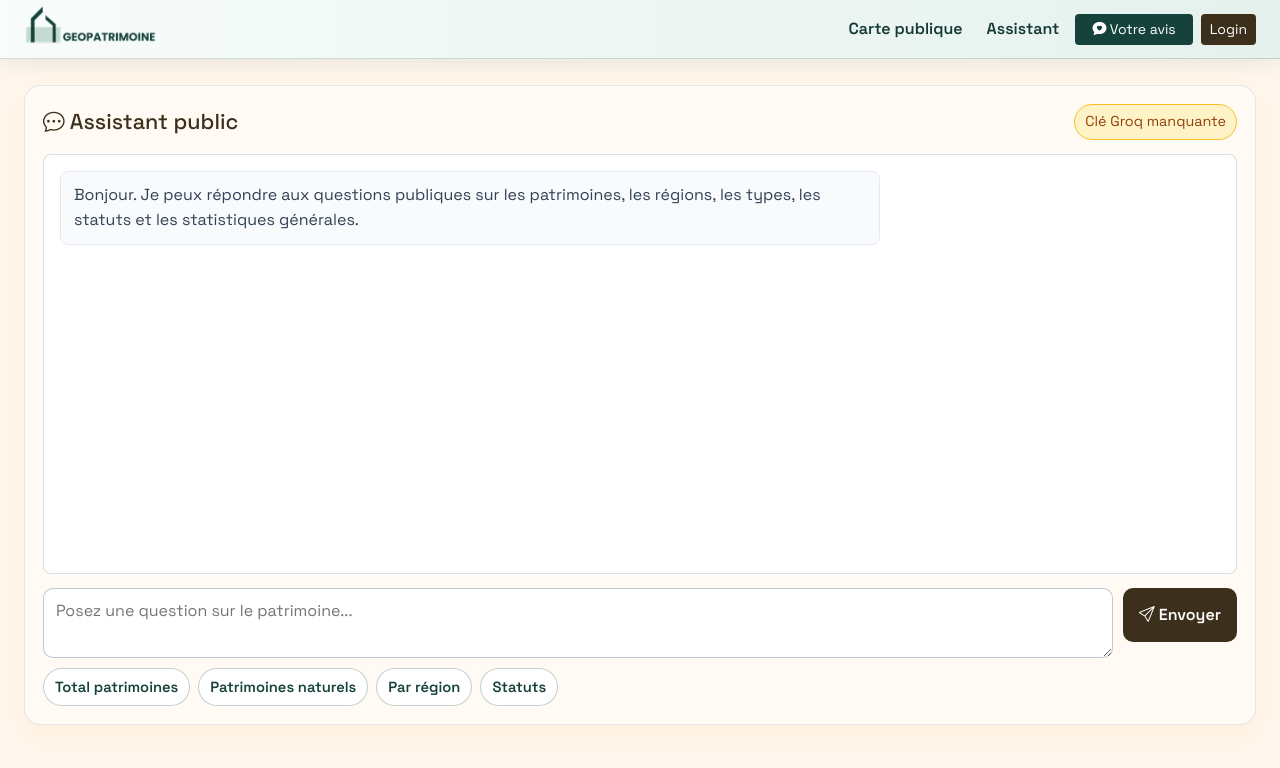
After one commit to MohammedBelfellah/patrimoine, a Django app: page /chatbot/ in a window 1280 px wide. The commit adds this page. Shown: the top 768 px of the page. Run offline with Django 5.2, Linux system fonts and the light colour scheme.

Commit message:
Add chatbot functionality and update environment settings for Geo Patrimoine Hub

```diff
--- a/core/templates/core/base.html
+++ b/core/templates/core/base.html
@@ -261,6 +261,7 @@
             <div class="collapse navbar-collapse" id="mainNav">
                 <ul class="navbar-nav ms-auto align-items-lg-center gap-lg-2">
                     <li class="nav-item"><a class="nav-link" href="{% url 'public-map' %}">Carte publique</a></li>
+                    <li class="nav-item"><a class="nav-link" href="{% url 'chatbot' %}">Assistant</a></li>
                     {% if FEEDBACK_FORM_URL %}
                     <li class="nav-item">
                         <a class="btn btn-sm btn-copper px-3" href="{{ FEEDBACK_FORM_URL }}" target="_blank" rel="noopener noreferrer" title="Ouvre le formulaire Google (avis et suggestions)">
--- /dev/null
+++ b/core/templates/core/chatbot.html
@@ -0,0 +1,203 @@
+{% extends "core/base.html" %}
+{% block title %}Assistant - Geo Patrimoine Hub{% endblock %}
+
+{% block head_extra %}
+<style>
+  .chat-shell {
+    min-height: calc(100vh - 180px);
+    display: grid;
+    grid-template-rows: auto 1fr auto;
+    gap: 14px;
+  }
+
+  .chat-header {
+    display: flex;
+    justify-content: space-between;
+    gap: 12px;
+    align-items: center;
+  }
+
+  .chat-title {
+    margin: 0;
+    color: var(--ink);
+    font-size: 1.35rem;
+  }
+
+  .chat-status {
+    font-size: .9rem;
+    color: #166534;
+    background: #dcfce7;
+    border: 1px solid #86efac;
+    border-radius: 999px;
+    padding: 6px 10px;
+    white-space: nowrap;
+  }
+
+  .chat-status.off {
+    color: #92400e;
+    background: #fef3c7;
+    border-color: #fbbf24;
+  }
+
+  .chat-messages {
+    background: #fff;
+    border: 1px solid rgba(148, 163, 184, 0.35);
+    border-radius: 8px;
+    padding: 16px;
+    overflow-y: auto;
+    min-height: 420px;
+    max-height: 62vh;
+  }
+
+  .message {
+    max-width: 820px;
+    margin-bottom: 12px;
+    padding: 11px 13px;
+    border-radius: 8px;
+    line-height: 1.55;
+    white-space: pre-wrap;
+  }
+
+  .message.bot {
+    background: #f8fafc;
+    border: 1px solid #e2e8f0;
+    color: #334155;
+  }
+
+  .message.user {
+    background: #16423c;
+    color: #fff;
+    margin-left: auto;
+  }
+
+  .chat-form {
+    display: grid;
+    grid-template-columns: 1fr auto;
+    gap: 10px;
+    align-items: start;
+  }
+
+  .chat-form textarea {
+    min-height: 54px;
+    resize: vertical;
+    margin-bottom: 0;
+  }
+
+  .chat-form button {
+    min-height: 54px;
+    border-radius: 8px;
+  }
+
+  .quick-prompts {
+    display: flex;
+    flex-wrap: wrap;
+    gap: 8px;
+    margin-top: 10px;
+  }
+
+  .quick-prompts button {
+    background: #fff !important;
+    color: #16423c !important;
+    border: 1px solid rgba(22, 66, 60, 0.25) !important;
+    border-radius: 999px !important;
+    padding: 7px 11px !important;
+    font-size: .92rem;
+  }
+
+  @media (max-width: 640px) {
+    .chat-header,
+    .chat-form {
+      grid-template-columns: 1fr;
+      display: grid;
+    }
+
+    .chat-status {
+      justify-self: start;
+      white-space: normal;
+    }
+  }
+</style>
+{% endblock %}
+
+{% block content %}
+<div class="app-card chat-shell">
+  <div class="chat-header">
+    <h1 class="chat-title"><i class="bi bi-chat-dots"></i> Assistant public</h1>
+    <span class="chat-status {% if not groq_configured %}off{% endif %}">
+      {% if groq_configured %}IA connectée{% else %}Clé Groq manquante{% endif %}
+    </span>
+  </div>
+
+  <div id="chatMessages" class="chat-messages" aria-live="polite">
+    <div class="message bot">Bonjour. Je peux répondre aux questions publiques sur les patrimoines, les régions, les types, les statuts et les statistiques générales.</div>
+  </div>
+
+  <div>
+    <form id="chatForm" class="chat-form">
+      {% csrf_token %}
+      <textarea id="chatInput" maxlength="800" placeholder="Posez une question sur le patrimoine..." required></textarea>
+      <button id="chatSubmit" type="submit"><i class="bi bi-send"></i> Envoyer</button>
+    </form>
+    <div class="quick-prompts" aria-label="Exemples">
+      <button type="button" data-prompt="Combien de patrimoines sont enregistrés ?">Total patrimoines</button>
+      <button type="button" data-prompt="Quels sont les patrimoines naturels ?">Patrimoines naturels</button>
+      <button type="button" data-prompt="Donne-moi les patrimoines par région.">Par région</button>
+      <button type="button" data-prompt="Explique les différents statuts des patrimoines.">Statuts</button>
+    </div>
+  </div>
+</div>
+
+<script>
+  const form = document.getElementById('chatForm');
+  const input = document.getElementById('chatInput');
+  const submit = document.getElementById('chatSubmit');
+  const messages = document.getElementById('chatMessages');
+
+  function addMessage(text, type) {
+    const el = document.createElement('div');
+    el.className = `message ${type}`;
+    el.textContent = text;
+    messages.appendChild(el);
+    messages.scrollTop = messages.scrollHeight;
+    return el;
+  }
+
+  async function askBot(message) {
+    submit.disabled = true;
+    const waiting = addMessage('Réponse en cours...', 'bot');
+    try {
+      const response = await fetch('{% url "chatbot-api" %}', {
+        method: 'POST',
+        headers: {
+          'Content-Type': 'application/json',
+          'X-CSRFToken': document.querySelector('[name=csrfmiddlewaretoken]').value,
+        },
+        body: JSON.stringify({ message }),
+      });
+      const data = await response.json();
+      waiting.textContent = data.answer || data.error || 'Aucune réponse disponible.';
+    } catch (error) {
+      waiting.textContent = "Le chatbot n'est pas joignable pour le moment.";
+    } finally {
+      submit.disabled = false;
+      input.focus();
+    }
+  }
+
+  form.addEventListener('submit', (event) => {
+    event.preventDefault();
+    const message = input.value.trim();
+    if (!message) return;
+    addMessage(message, 'user');
+    input.value = '';
+    askBot(message);
+  });
+
+  document.querySelectorAll('[data-prompt]').forEach((button) => {
+    button.addEventListener('click', () => {
+      input.value = button.dataset.prompt;
+      form.requestSubmit();
+    });
+  });
+</script>
+{% endblock %}
--- a/core/urls.py
+++ b/core/urls.py
@@ -5,6 +5,8 @@ from patrimoine import views as pat_views
 
 urlpatterns = [
     path("", views.public_map_view, name="public-map"),
+    path("chatbot/", views.chatbot_view, name="chatbot"),
+    path("api/chatbot/", views.chatbot_api, name="chatbot-api"),
     path("login/", views.login_view, name="login"),
     path("logout/", views.logout_view, name="logout"),
     path("dashboard/", views.dashboard_router_view, name="dashboard"),
--- a/core/views.py
+++ b/core/views.py
@@ -1,13 +1,19 @@
 import json
 import logging
+import re
+from urllib.error import HTTPError, URLError
+from urllib.request import Request, urlopen
 
 from django.contrib.auth import logout
 from django.contrib.auth.decorators import login_required
 from django.contrib.auth.models import Group
 from django.contrib.auth.views import LoginView
+from django.conf import settings
 from django.db import DatabaseError
-from django.db.models import Count
+from django.db.models import Count, Q
+from django.http import JsonResponse
 from django.shortcuts import redirect, render
+from django.views.decorators.http import require_POST
 
 from .forms import EmailAuthenticationForm
 from patrimoine.models import Inspection, Intervention, Patrimoine, Region
@@ -118,6 +124,14 @@ def public_dashboard_view(request):
     return render(request, "core/dashboard_public.html")
 
 
+def chatbot_view(request):
+    return render(
+        request,
+        "core/chatbot.html",
+        {"groq_configured": bool(settings.GROQ_API_KEY)},
+    )
+
+
 def public_map_view(request):
     data = []
     regions = Region.objects.none()
@@ -168,6 +182,241 @@ def public_map_view(request):
         "patrimoine_statuts": Patrimoine.PATRIMOINE_STATUTS,
     }
     return render(request, "core/public_map.html", context)
+
+
+PRIVATE_CHATBOT_TERMS = {
+    "password",
+    "mot de passe",
+    "email",
+    "e-mail",
+    "mail",
+    "user",
+    "utilisateur",
+    "admin",
+    "superadmin",
+    "inspecteur",
+    "audit",
+    "log",
+    "file_path",
+    "chemin",
+    "uploaded_by",
+    "created_by",
+    "token",
+    "secret",
+    "smtp",
+    "database_url",
+    "api key",
+    "clé api",
+}
+
+
+CHATBOT_SYSTEM_PROMPT = """
+Tu es l'assistant public de Geo Patrimoine Hub.
+Réponds en français simple, utile et concis.
+Tu peux expliquer les données publiques du patrimoine fournies dans le contexte.
+Tu ne dois jamais inventer des données absentes du contexte.
+Tu ne dois jamais révéler ou deviner des informations privées: comptes utilisateurs,
+emails, mots de passe, inspecteurs, administrateurs, journaux d'audit, chemins de fichiers,
+clés, tokens, configuration serveur, données internes ou informations personnelles.
+Si une demande vise ces informations, refuse brièvement et propose une alternative publique.
+Si la question est générale, aide l'utilisateur, mais précise quand la réponse ne vient pas
+directement de la base de données.
+""".strip()
+
+
+def _chatbot_private_request(message):
+    text = message.lower()
+    return any(term in text for term in PRIVATE_CHATBOT_TERMS)
+
+
+def _chatbot_search_terms(message):
+    return [
+        term
+        for term in re.findall(r"[\wÀ-ÿ'-]{3,}", message.lower())
+        if term
+        not in {
+            "les",
+            "des",
+            "une",
+            "dans",
+            "avec",
+            "pour",
+            "quoi",
+            "quel",
+            "quelle",
+            "combien",
+            "patrimoine",
+            "patrimoines",
+        }
+    ][:8]
+
+
+def _public_patrimoine_context(message):
+    stats = {
+        "total_patrimoines": Patrimoine.objects.count(),
+        "total_regions": Region.objects.count(),
+        "total_inspections": Inspection.objects.count(),
+        "total_interventions": Intervention.objects.count(),
+        "patrimoines_par_type": list(
+            Patrimoine.objects.values("type_patrimoine")
+            .annotate(total=Count("id_patrimoine"))
+            .order_by("type_patrimoine")
+        ),
+        "patrimoines_par_statut": list(
+            Patrimoine.objects.values("statut")
+            .annotate(total=Count("id_patrimoine"))
+            .order_by("statut")
+        ),
+        "patrimoines_par_region": list(
+            Patrimoine.objects.values("id_commune__id_province__id_region__nom_region")
+            .annotate(total=Count("id_patrimoine"))
+            .order_by("id_commune__id_province__id_region__nom_region")
+        ),
+    }
+
+    terms = _chatbot_search_terms(message)
+    query = Q()
+    for term in terms:
+        query |= (
+            Q(nom_fr__icontains=term)
+            | Q(nom_ar__icontains=term)
+            | Q(description__icontains=term)
+            | Q(type_patrimoine__icontains=term)
+            | Q(statut__icontains=term)
+            | Q(id_commune__nom_commune__icontains=term)
+            | Q(id_commune__id_province__nom_province__icontains=term)
+            | Q(id_commune__id_province__id_region__nom_region__icontains=term)
+        )
+
+    patrimoines = Patrimoine.objects.select_related(
+        "id_commune__id_province__id_region"
+    )
+    if query:
+        patrimoines = patrimoines.filter(query)
+    patrimoines = patrimoines.order_by("nom_fr")[:12]
+
+    items = []
+    for patrimoine in patrimoines:
+        commune = patrimoine.id_commune
+        province = commune.id_province if commune else None
+        region = province.id_region if province else None
+        centroid = None
+        if patrimoine.centroid_geom:
+            centroid = {
+                "lat": patrimoine.centroid_geom.y,
+                "lng": patrimoine.centroid_geom.x,
+            }
+        items.append(
+            {
+                "nom_fr": patrimoine.nom_fr,
+                "nom_ar": patrimoine.nom_ar,
+                "description": patrimoine.description,
+                "type": patrimoine.get_type_patrimoine_display(),
+                "statut": patrimoine.get_statut_display(),
+                "region": region.nom_region if region else "",
+                "province": province.nom_province if province else "",
+                "commune": commune.nom_commune if commune else "",
+                "centroid": centroid,
+            }
+        )
+
+    return {"stats": stats, "resultats_publics": items}
+
+
+def _groq_chat(message, context):
+    payload = {
+        "model": settings.GROQ_MODEL,
+        "messages": [
+            {"role": "system", "content": CHATBOT_SYSTEM_PROMPT},
+            {
+                "role": "user",
+                "content": (
+                    "Question utilisateur:\n"
+                    f"{message}\n\n"
+                    "Contexte public autorisé depuis la base de données:\n"
+                    f"{json.dumps(context, ensure_ascii=False, default=str)}"
+                ),
+            },
+        ],
+        "temperature": 0.2,
+        "max_completion_tokens": 700,
+    }
+    request = Request(
+        settings.GROQ_API_URL,
+        data=json.dumps(payload).encode("utf-8"),
+        headers={
+            "Authorization": f"Bearer {settings.GROQ_API_KEY}",
+            "Accept": "application/json",
+            "Content-Type": "application/json",
+            "User-Agent": "GeoPatrimoineHub/1.0",
+        },
+        method="POST",
+    )
+    with urlopen(request, timeout=30) as response:
+        data = json.loads(response.read().decode("utf-8"))
+    return data["choices"][0]["message"]["content"].strip()
+
+
+@require_POST
+def chatbot_api(request):
+    try:
+        payload = json.loads(request.body.decode("utf-8"))
+    except (json.JSONDecodeError, UnicodeDecodeError):
+        return JsonResponse({"error": "Requête invalide."}, status=400)
+
+    message = str(payload.get("message", "")).strip()
+    if not message:
+        return JsonResponse({"error": "Écrivez une question."}, status=400)
+    if len(message) > 800:
+        return JsonResponse({"error": "Question trop longue."}, status=400)
+
+    if _chatbot_private_request(message):
+        return JsonResponse(
+            {
+                "answer": (
+                    "Je ne peux pas fournir d'informations privées ou internes. "
+                    "Je peux vous aider avec les données publiques des patrimoines, "
+                    "les régions, les types, les statuts et les statistiques générales."
+                )
+            }
+        )
+
+    try:
+        context = _public_patrimoine_context(message)
+    except DatabaseError:
+        logger.exception("Unable to build public chatbot context")
+        return JsonResponse(
+            {"answer": "Je n'arrive pas à consulter la base de données pour le moment."},
+            status=503,
+        )
+
+    if not settings.GROQ_API_KEY:
+        return JsonResponse(
+            {
+                "answer": (
+                    "Le chatbot IA n'est pas encore configuré. Ajoutez GROQ_API_KEY "
+                    "dans .env, puis redémarrez le service web."
+                )
+            },
+            status=503,
+        )
+
+    try:
+        answer = _groq_chat(message, context)
+    except HTTPError as exc:
+        logger.exception("Groq API HTTP error: %s", exc)
+        return JsonResponse(
+            {"answer": "Groq a refusé la requête. Vérifiez la clé API et le modèle."},
+            status=502,
+        )
+    except (URLError, TimeoutError, KeyError, json.JSONDecodeError):
+        logger.exception("Groq API request failed")
+        return JsonResponse(
+            {"answer": "Le service IA est momentanément indisponible."},
+            status=502,
+        )
+
+    return JsonResponse({"answer": answer})
 
 
 def _dashboard_context(user):
```
Also changed, not shown: config/settings.py (+8 -1 lines), patrimoine/views.py (+22 -15 lines), 3 other files.
